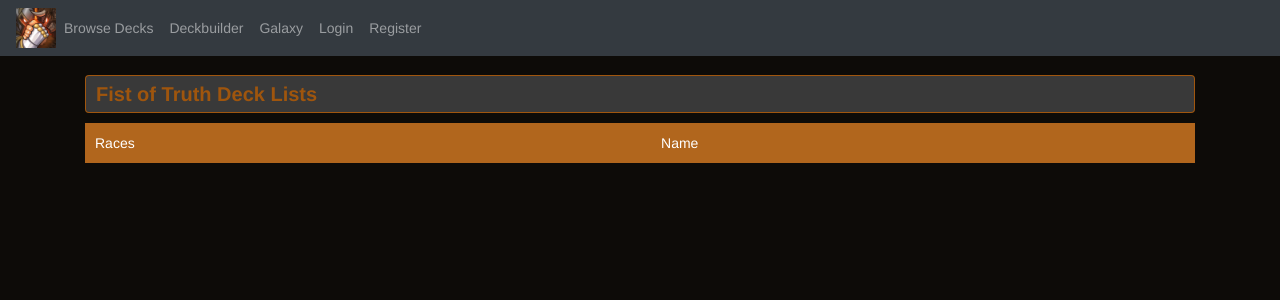
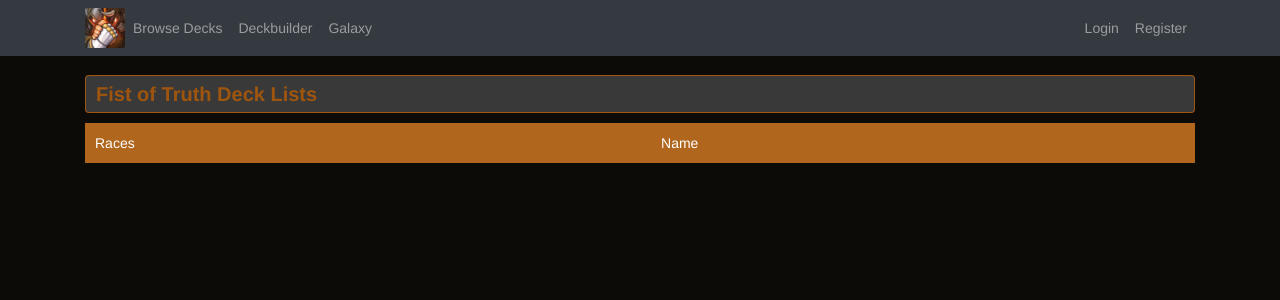
Before and after one commit to MNoya/deckbuilder, a Django app: page /decks/ in a window 1280 px wide. Shown: the top 300 px of the page. Run offline with Django 3.2, Linux system fonts and the light colour scheme; data that the repository does not hold is empty; some libraries are stand-ins or nearby versions.

Commit message:
Improved navbar
* Show Login/Register on top right
* Put navbar inside container

```diff
--- a/deckbuilder_app/templates/views/base.html
+++ b/deckbuilder_app/templates/views/base.html
@@ -53,6 +53,7 @@
 <body>
 {% block header %}
     <nav class="navbar fixed-top navbar-expand-lg navbar-dark bg-dark">
+        <div class="container">
             <a href="{% url 'index' %}"> {# class="navbar-brand" #}
                 <img src="{% static "img/logo.jpg" %}" width="40px" height="40px" alt="">
             </a>
@@ -61,7 +62,7 @@
                 <span class="navbar-toggler-icon"></span>
             </button>
 
-        <div class="collapse navbar-collapse" id="navbarSupportedContent">
+            <div class="collapse navbar-collapse justify-content-between" id="navbarSupportedContent">
                 <ul class="navbar-nav mr-auto">
                     <li class="nav-item">
                         <a class="nav-link" href="{% url 'deck_list' %}">Browse Decks</a>
@@ -75,9 +76,26 @@
                         <a class="nav-link" href="{% url 'galaxy' %}">Galaxy</a>
                     </li>
 
+                    {#<li class="nav-item dropdown">#}
+                    {#    <a class="nav-link dropdown-toggle" href="#" id="navbarDropdown" role="button"#}
+                    {#       data-toggle="dropdown" aria-haspopup="true" aria-expanded="false">#}
+                    {#        Dropdown#}
+                    {#    </a>#}
+                    {##}
+                    {#    <div class="dropdown-menu" aria-labelledby="navbarDropdown">#}
+                    {#        <a class="dropdown-item" href="#">Action</a>#}
+                    {#        <a class="dropdown-item" href="#">Another action</a>#}
+                    {#        <div class="dropdown-divider"></div>#}
+                    {#        <a class="dropdown-item" href="#">Something else here</a>#}
+                    {#    </div>#}
+                    {#</li>#}
+
+                </ul>
+
+                <ul class="navbar-nav">
                     {% if user.is_authenticated %}
                         <li class="nav-item">
-                        <a class="nav-link" href="{% url 'logout' %}">Logout</a>
+                            <a class="nav-link" href="{% url 'logout' %}">My Profile</a>
                         </li>
                     {% else %}
                         <li class="nav-item">
@@ -88,26 +106,15 @@
                             <a class="nav-link" href="{% url 'register' %}">Register</a>
                         </li>
                     {% endif %}
+                </ul>
 
-                {#                <li class="nav-item dropdown">#}
-                {#                    <a class="nav-link dropdown-toggle" href="#" id="navbarDropdown" role="button"#}
-                {#                       data-toggle="dropdown" aria-haspopup="true" aria-expanded="false">#}
-                {#                        Dropdown#}
-                {#                    </a>#}
-                {##}
-                {#                    <div class="dropdown-menu" aria-labelledby="navbarDropdown">#}
-                {#                        <a class="dropdown-item" href="#">Action</a>#}
-                {#                        <a class="dropdown-item" href="#">Another action</a>#}
-                {#                        <div class="dropdown-divider"></div>#}
-                {#                        <a class="dropdown-item" href="#">Something else here</a>#}
-                {#                    </div>#}
-                {#                </li>#}
+                {#<form class="form-inline my-2 my-lg-0">#}
+                {#    <input class="form-control mr-sm-2" type="search" placeholder="Search" aria-label="Search">#}
+                {#    <button class="btn btn-outline-success my-2 my-sm-0" type="submit">Search</button>#}
+                {#</form>#}
 
-            </ul>
-            {#            <form class="form-inline my-2 my-lg-0">#}
-            {#                <input class="form-control mr-sm-2" type="search" placeholder="Search" aria-label="Search">#}
-            {#                <button class="btn btn-outline-success my-2 my-sm-0" type="submit">Search</button>#}
-            {#            </form>#}
+            </div>
+
         </div>
     </nav>
 {% endblock header %}
```
Lines whose indentation alone changed are shown as unchanged.
